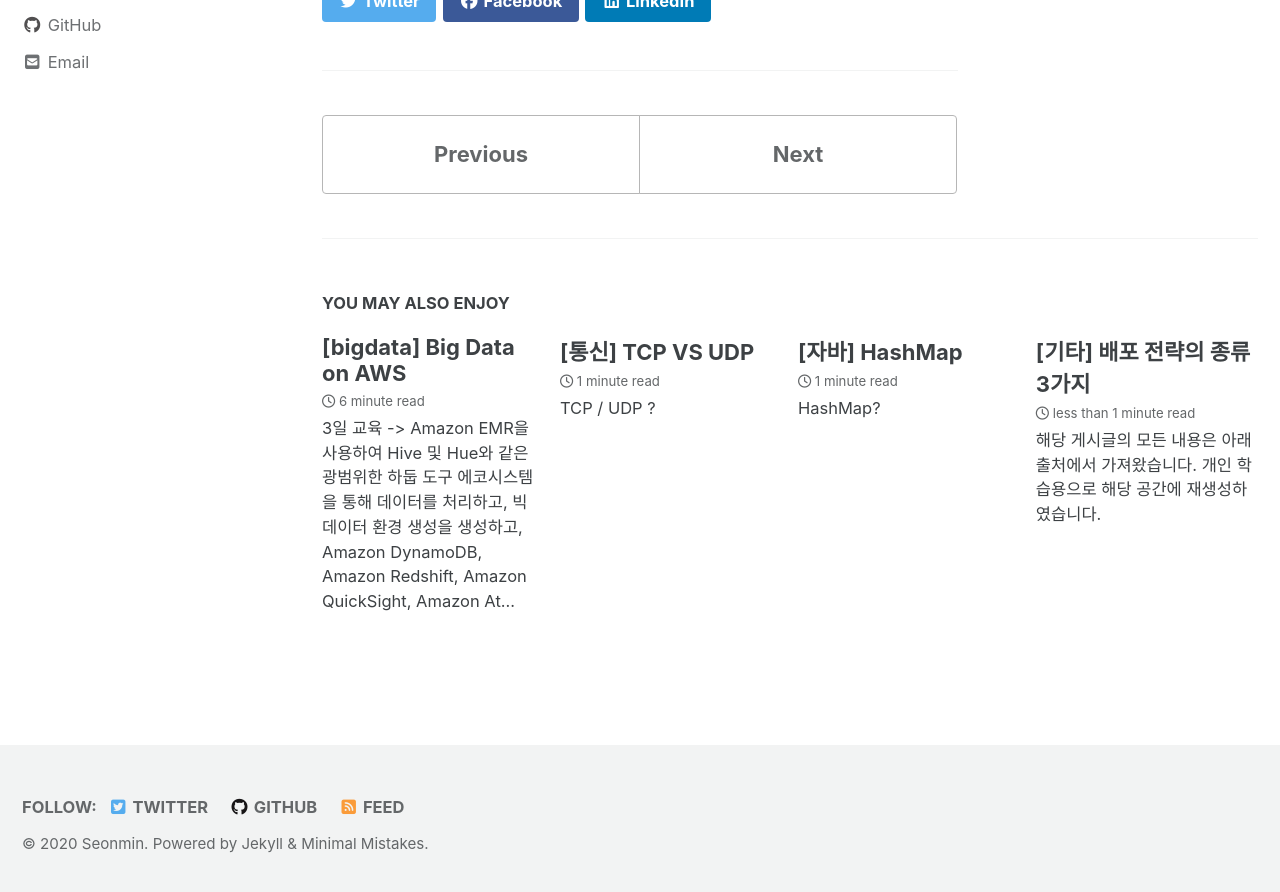
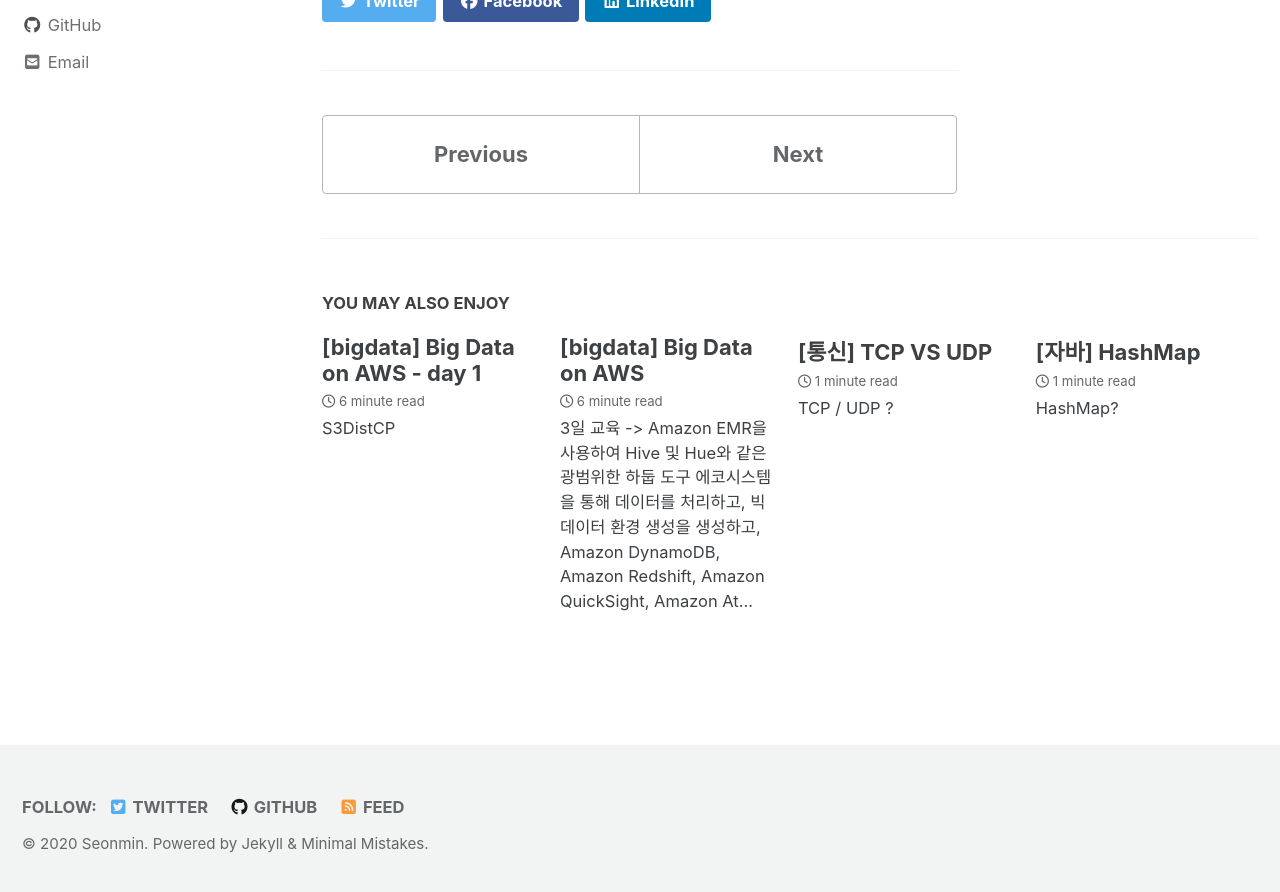
Before and after one commit to lee-sunmin/lee-sunmin.github.io, a Jekyll site: the page built from _posts/2020-05-26-dtovsdao-post.md, in a window 1280 px wide and 900 px high, scrolled down 712 px. Shown: the top 892 px of the window. Built offline with Jekyll 4.4.1, drawn with Linux system fonts in a browser that asks for light colours; cached includes are drawn as plain includes; nearby versions of some CDN libraries; some of the changed lines change nothing that is shown.

Commit message:
add post

```diff
--- a/_posts/2020-07-12-aws-bigdata-post.md
+++ b/_posts/2020-07-12-aws-bigdata-post.md
@@ -180,7 +180,7 @@ Amazon QuickSight는 데이터를 사용하여 시각적 객체를 구축하고,
 ![quicksight-workflow-overview](https://user-images.githubusercontent.com/17976251/87240190-43147d00-c452-11ea-9b30-723330b44546.png)
 
 
-## 5. Amazon Athena
+## 5. Amazon Athena (아테나)
 Amazon Athena은(는) Amazon Simple Storage Service(Amazon S3)에서 표준 SQL을 사용하여 데이터를 쉽게 바로 분석할 수 있는 대화형 쿼리 서비스입니다.
 AWS Management Console에서 몇 가지 작업을 수행하면 Amazon S3에 저장된 데이터에서 Athena을(를) 가리키고, 표준 SQL을 사용하여 임시 쿼리를 실행하고, 몇 초 안에 결과를 얻을 수 있습니다.
 
--- /dev/null
+++ b/_posts/2020-07-13-aws-dqy1.md
@@ -0,0 +1,291 @@
+---
+title: "[bigdata] Big Data on AWS - day 1"
+categories:
+  - bigdata
+tags:
+  - aws
+  - bigdata
+---
+
+
+
+S3DistCP
+
+- S3DistCP 압축 지원
+데이터를 지정한 압축 포잿으로 지정해서 저장 할 수 있음.
+
+
+
+#### Apache Sqoop을 사용한 데이터 전송
+HDFS(Hadoop Distribution File System)에서 RDB로 혹은 양방향 전송 가능하다.
+
+
+#### 데이터 전송 옵션
+
+VPN 연결이 가능하다.
+사내 데이터 센터에 ipsec 이 있으면 AWS 를 프라이빗하게 쓸 수 있는 VPN 연결 제공해준다.
+
+성능이 보장되지 않는다는 단점이 있다.
+해결을 위해 AWS Direct Connect 라는 서비스가 물리적 회선을 제공해준다.
+장점은 안정성.  회선 분리하고 싶으면 파트너 통해서 분리도 가능
+AWS에서 밖으로 데이터를 내보낼 때 쓰는 비용이 그냥 인터넷을 사용하는 것보다 적기 때문에 비용절감.
+
+AWS 비용 발생 3가지
+1) 컴퓨팅 - CPU 사용하는 작업
+2) 저장 - S3와 같은 저장장소를 얼마나 사용 할 것인가
+3) 데이터 전송 - AWS로 데이터를 보내는 것은 공짜고, 외부로 데이터를 보내는 것에 대해서만 비용이 발생한다.
+
+#### ** 시험문제 포인트 **
+데이터 전송 옵션 !
+
+
+마이그레이션을 몇일에 진행 하는데 몇시 안에 끝나야 한다(시간제약)
+데이터를 옮겨야 하는데 다음중에 어떤 것을 사용할 것인가?
+
+1) 시간성 제약, 단발성
+단기간에 데이터 왕창 올려아 한다 - > 스노우볼. 직접 하드웨어를 받아서 데이터를 넣고 보내는 방식
+2) 실시간도 허용이 되는데, ***지속적***으로 받아야 한다 - > 다이렉트 커넥트
+3) 좀 늦어져도 상관 없는데, ***시간에 대해서 아무 엄격하지 않다*** - > 그냥 인터넷을 통과하는 s3 멀티파트 업로드나, vpn 사용 가능
+
+어떤 때에 무얼 쓰느냐? 를 적절하게 사용해야 함.
+
+
+데이터 마이그 할 수 있는 솔류션(red shift)
+파일로 옮기면(s3)
+S3 -> EMR에서 제공하는 HDFS
+
+S3는 오브젝트 스토리, 웹 하드처럼 사용.
+내구성이 엄청 좋다. 1년동안 데이터가 깨지지 않을 확률이 9가 11번 있는 99.999x
+여러개의 복제를 만들어서 복제본들이 서로서로 깨지지 않았는지 체크를 함으로써 손상이 된 복제본이 있으면 자동으로 교체하는 방식 사용해서 내구성 유지하고 있음.
+여기 s3 데이터를 넣으면 깨질 일이 없다고 보면 된다.
+5T 1만개를 천만년동안 보관했을 때 하나가 깨질랑말랑할 확률이다.
+
+
+****
+
+#### AWS 데이터 전송 솔루션
+
+Snowball Edge - 한 개당 100TB
+Snowmobile - 컨테이너 하나당 PB (데이터 센터 통째로 옮겨오는데 사용)
+
+
+#### AWS IoT
+사물 인터넷에 사용되는 디바이스를 관리 할 수 있는 기능 제공
+여러 디바이스로부터 데이터 수집, 저장, 분석(필터링) 가능
+
+Lambda, kinesis, s3, machine learning, dynamo db와 저장 및 통합해서 사용하는 것이 가능
+
+작동 방식  (교재 참고)
+
+#### AWS IoT의 기능 : 규칙 엔진
+자체적인 문법(where ..)를 가지고 있다. 즉, 필터링 할 수 있는 문법 제공
+이걸 통해서 어떤 값이 몇분 이상 지속됐다 -> 다른 시스템으로 메시지 이전 가능(가능한 범위는 교재 참고)
+
+
+### Module 3
+#### Kinesis
+데이터가 생산 될 때마다 보내는 방식 : 스트리밍(Streaming)
+스트리밍과 배치 사이 - 마이크로 배치(어느정도 스트리밍)
+
+배치 처리 : 유한 데이터를 지원하도록 설계
+어느정도 데이터를 모았다가 전송하기 때문에 압축을 하거나 포맷을 바꿔서 효율적으로 통신 할 수 있음.
+스트림 처리 : 연속 데이터를 지원하도록 설계
+최대한 빨리 처리하도록 할 수 있음. 단순히 시간만 빠른게 아니고 너무 데이터의 양이 많아서 배치로 처리가 안되는 경우 스트림 처리를 통해 그때그때 쌓인 데이터를 전송하기도 한다.
+
+#### 스트리밍 데이터를 솔루션에 사용해야 하는 이유
+1. 수집과 처리의 분리
+2. 복수 스트림의 동시 수집
+3. 메세지의 순서 유지- fifo (kafka와 유사)
+SQS는 순서의 보장이 안된다.
+4. 병렬 소비
+
+#### 스트림 처리 어플리케이션 특징
+(강의 자료)
+lambda 아키텍처 구현 : 상태를 공유하지 않은 상태에서 전달, 공유 ?
+
+#### 빅데이터 스트림에서 데이터 윈도우 작업
+1. 고정 : 고정크기의 임시길이
+2. 변동 : 생산되는 양이 들쑥날쑥 할 때, 특정 양이 모일 때까지 기다렸다가 분할하는 방식으로 할 수 있음
+
+
+### Amazon Kinesis
+** 자격증 포인트 **
+실시간 어쩌구.. **실시간**이라는 단어가 나오면 거의 kinesis ***
+지금은 managed kafka , kinesis 두 가지 선택지
+
+**1회 전달 보장 - Kafka**
+kafka 단점은 비용이 kinesis보다는 더 발생한다는 단점이 있음.(리소스 많이)
+
+**kinesis는 순서 보장, 전달 보장하지만 1회 전달이 보장되지 않는다**
+데이터가 나갈 때 동시에 2개를 가져 갈 수 있음.
+
+
+****
+kinesis 4가지(강의자료 참고)
+
+kinesis data streams는 단순 데이터 저장
+데이터를 수집 및 스트리밍 하여 순서대로 실시간 처리
+
+### Data Firehose
+스트리밍 데이터를 캡쳐하고 변화하여 아래 4가지로 로드 가능
+kinesis data analytics, s3, redshift, elasticsearch service
+
+- 데이터를 로드하기 전에 배치 처리, 압축 및 암호화 할 수 있다
+orc, parque
+
+
+*추가 설명-orc, parque*
+데이터를 column으로 저장을 해서, select 할 때 특정 column만 읽어오고 싶을 때 i/o의 부담이 줄어든다.
+그리고 여러 column을 선택했을 때, 비슷한 포맷?일 경우가 많아서 압축에 굉장히 용이하다.(압축효율 향상)
+
+#### 작동 방식 및 이점
+
+스트리밍 데이터를 캡쳐하여 Firehose Rest API 사용하여 데이터 제출
+
+
+이점
+1. 지속 관리 불필요
+2. 지연 시간이 거의 없는(x 60초정도) 준실시간 응답
+3. 사용 편의성
+
+개념 (강의자료 참고)
+Firehose 전송 스트림
+- Firehose 기반 엔티티
+- 샤드 프로비저닝 없음
+- 파티션 키 없음
+
+**데이터 생산자**
+데이터 생산자는 전송 스트림에 레코드를 전송하는데,
+키네시스에서 제공하는 생산자 라이브러리를 사용하거나 로그 수집기나 데이터 수집 툴에서 (flume,..) 키네시스로 데이터를 보낼 수 있는 기능 제공하니 그거 사용한다.
+
+### Kinesis Data Streams
+데이터 저장 + 처리(포맷 변경, 필터링)
+
+firehose보다 훨씬 높은 준실시간 성능(수초 이내)
+
+kinesis 생산자가(File로 떨구거나 log 수집기 이용해서 데이터 밀어넣음) -> kinesis streams에 넣고 -> kinesis 소비자(kinesis 소비자 library 사용해서 개발 많이 함)가 생성된 데이터 사용 -> 붙여서 쓸 수 있는 서비스의 제약은 거의 없다
+
+#### Kinesis Data Streams를 통한 데이터 이전 방법
+(강의자료 참고)
+map reduce 과정과 동일
+
+#### Kinesis Data Streams 어플리케이션 구축 - 어렵당 ..
+(강의자료 참고)
+EC2 인스턴스의 갯수를 늘렸다가 줄였다가 할 수 있음-오토스케일링(Auto Scaling)
+
+#### 커넥터 라이브러리
+이걸 사용해서 키네시스에 쌓인 데이터를 여러 서비스로 넣을 수 있음
+
+firehose는 S3 Redshift EMR ES 4개정도만 지원했는데
+이건 좀 더 다양하게 지원한다.
+
+단, 오토 스케일링을 통해 용량이 확장 될 수 있도록 설정을 해줘야 함
+
+
+#### firehose vs streams
+** 시험 포인트 **
+streams - **거의 실시간, 1초 미만**
+firehose - 동기화 되는데 1분 이상 걸려도 상관이 없다.
+붙여도 되는거 S3, RedShift, ES
+대신 관리가 전혀 필요없다.
+******
+
+### Kinesis Video Streams
+
+text 기반이 아닌 binary 기반 데이터 사용
+영상분석 서비스와 연결해서 사용 할 수 있는 기능 가지고 있음
+
+amazon recognition 같은 AI 서비스와 연결해서 사용 할 수 있다
+
+
+### Kinesis Analyrics(스트리밍 분석)
+
+지금까진 받고 처리해서 넘겨주는 것 까지 했는데.
+필터된 애들만 분류 하고싶을 때 사용 할 수 있는 서비스
+
+가장 큰 특징은 SQL 통해서 데이터 필터링 가능
+실시간성(1초 미만), 데이터 처리량에 따라 탄력적 확장
+
+#### 스트리밍 소스에 연결
+
+- firehose, streams 둘 다 가능함
+- json, csv, 변수 열, 비구조화 텍스트 -> 결국 text 데이터만 대상으로 할 수 있다!
+- 자동으로 스키마 추론 - 테이블 형태로 access 할 수 있도록 만들어주는 기능
+
+
+#### SQL을 사용하여 스트리밍 데이터 처리
+**최소 한 번** 처리 의미 체계 - 하나 넣었는데 두개 나올수도 있다.
+1회 전달이 보장이 안된다.. !
+
+#### 처리된 데이터를 연속적으로 전송
+처리와 전송을 분리 할 수 있음
+
+### 기타 스트림 처리 어플리케이션
+
+1. Apache Spark Streaming
+스트리밍 데이터를 1초 미만의 마이크로배치로 분할하여 처리
+다양한 변환, 다양한 데이터 소스, 다양한 데이터 저장소 선택하여 사용 가능
+kafka, flume, twitter, kinesis, s3, tcp/ip 로부터 데이터 읽을 수 있음
+
+2. Apache Kafka
+실시간 성으로 들어오는 데이터를 안전하게 두고 **순서를 지키면서 1회 전달을 보장**해 준다
+
+3. 그 외
+EC2 또는 EMR에 설치 가능한 도구(자바 런타임 환경)
+Flume, Storm, Samza, Flink
+
+
+#### 기타
+HUGI(Hurry up Get I..?)
+인스턴스 한대가 10시간 동안 돌아야 끝나는 작업
+병렬이 가능하면 인스턴스를 10대 사용해서 1시간만에 완료
+가격은 양쪽이 똑같다. 시간이 줄었으니까?????
+
+장기 분석은 S3, 단기 분석은 RedShift
+
+
+#### 어떤 스트림 스토리지를 사용해야 하는가?
+(강의자료 참고)
+** 자격증 포인트 **
+가장 느린애 - SQS(표준,FIFO)
+실시간성이 잘 보장 안되는애 - firehose
+제일 빨리 도착하는애 - Kinesis streams, Kafka
+
+(사진 참고)
+****
+
+질문
+1. 어느정도 처리?
+2. 확장 축소 가능?
+3. 내결함성?
+4. 전송 보장?
+5. 어떤 프로그래밍 언어 지원?
+6. 누가 관리?(관리에 대한 부담감)
+
+#### 모듈 복습 문제
+
+1. kinesis data streams 샤드
+샤드는 내부적으로 인스턴스와 동일
+고정된 처리용량을 지닌 처리 유닛
+읽기는 초당 1mb., 쓰기는 2mb 라는 고정된 처리용량 지니고 있음
+
+2. kinesis 이점 두 가지
+높은 처리량, aws 서비스 통합, 사용 및 관리의 용이성, 저비용, 준실시간 성능
+
+3. Kinesis는 대용량 데이터 파일의 스트리밍에 적합한가?
+거짓!
+대용량 데이터 파일 스트리밍...?
+파일 덩어리 하나가 큰거 처리는 적합하지 않고 여러개의 작은 파일 여러개를 처리하는 것에는 적합하다.
+
+자격증 시험 문제는 절대 이런식으로 나오진 않아요 ^^;
+다만, 파일이 2mb 안쪽의 파일이 여러개 생성됐다. 어떻게 처리할까? 이런건 물어 볼 수 있음.
+
+
+
+### 실습
+analytics 이용해서 필터링 하고, firehose 써서 s3 버킷에 넣는거
+
+
+### 모듈 4
+
+####
```
Also changed, not shown: 1 other file.
